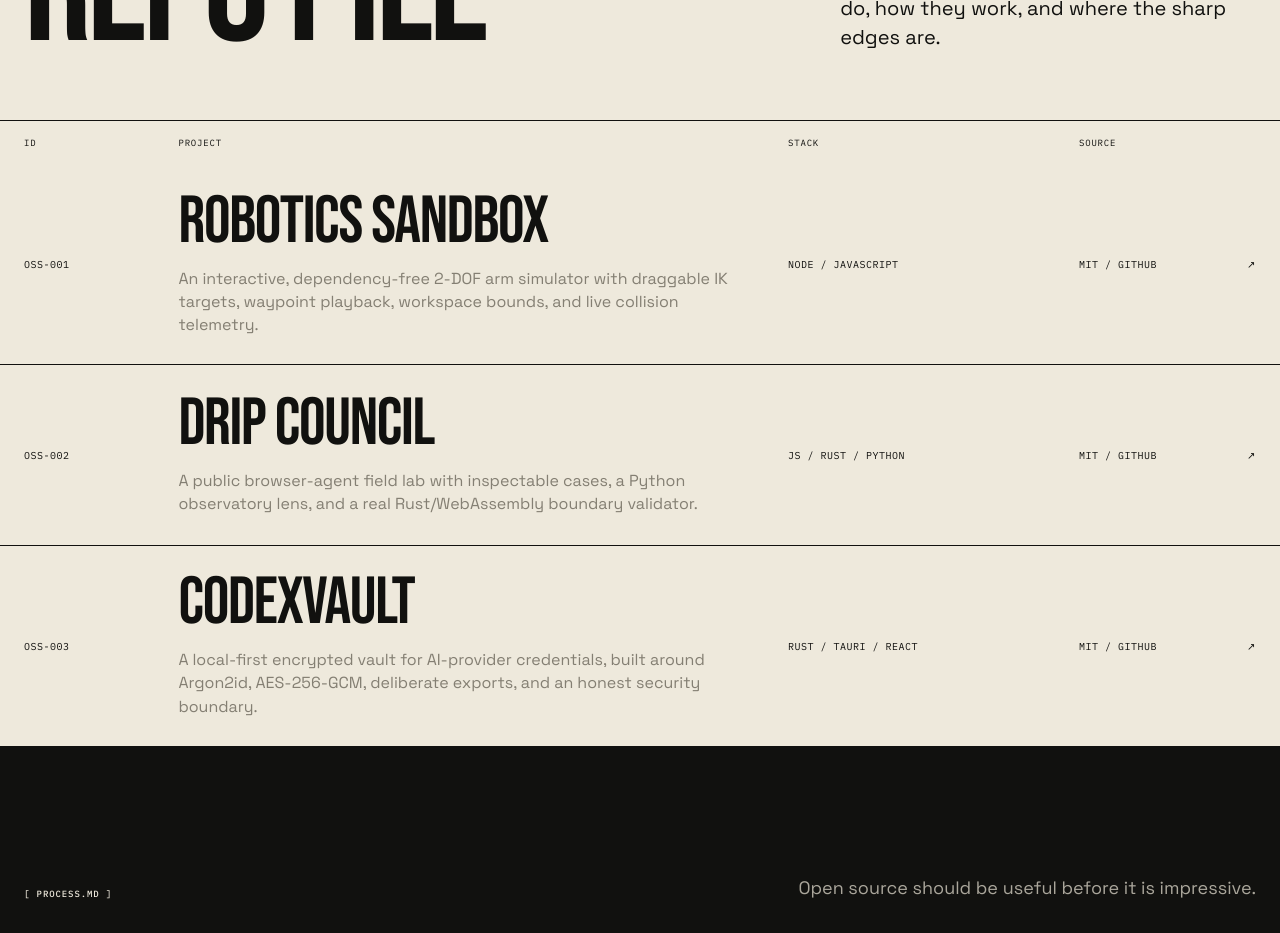
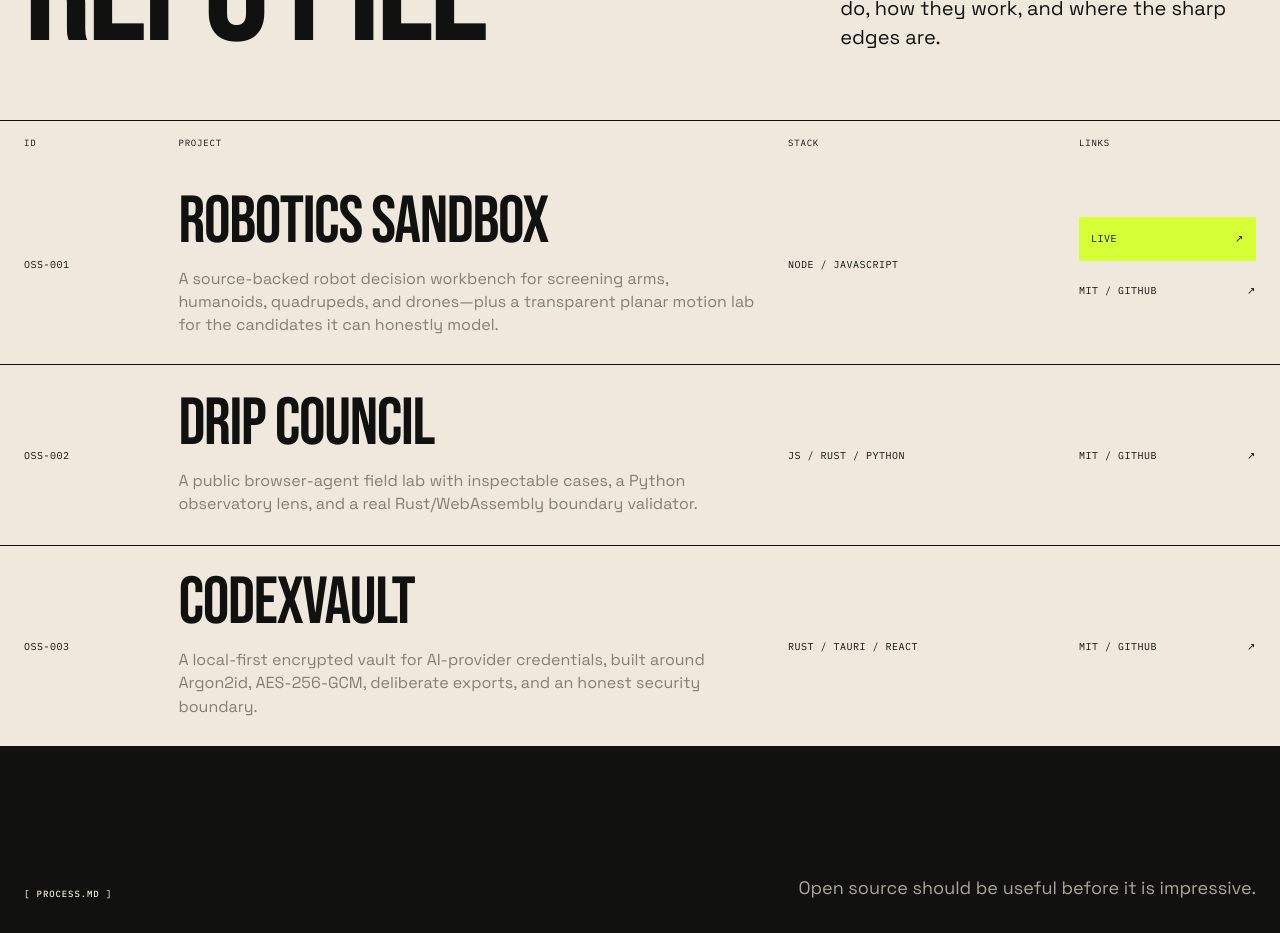
Before and after one commit to ChristFollower873461/basementboys-site, a Next.js app: page / in a window 1280 px wide. Shown: the part 1900-2833 px from the top of the page. Built offline with nearby package versions, Linux system fonts and the light colour scheme.

Commit message:
Link the live Robotics Sandbox

```diff
--- a/app/globals.css
+++ b/app/globals.css
@@ -403,7 +403,8 @@ a {
 
 .project-id,
 .project-type,
-.project-source {
+.project-source,
+.project-links {
   font-family: var(--font-mono), monospace;
   font-size: 10px;
   letter-spacing: 0.05em;
@@ -432,6 +433,11 @@ a {
   color: #aaa69b;
 }
 
+.project-links {
+  display: grid;
+  gap: 8px;
+}
+
 .project-source {
   display: inline-flex;
   align-items: center;
@@ -440,6 +446,17 @@ a {
   min-height: 44px;
   color: inherit;
   text-underline-offset: 5px;
+}
+
+.project-live {
+  padding: 10px 12px;
+  background: var(--signal);
+  color: var(--ink);
+  text-decoration: none;
+}
+
+.project-row:hover .project-live {
+  color: var(--ink);
 }
 
 .project-source:hover,
@@ -761,7 +778,7 @@ a:focus-visible {
     grid-row: 2;
   }
 
-  .project-source {
+  .project-links {
     justify-self: end;
   }
 
--- a/app/page.tsx
+++ b/app/page.tsx
@@ -4,15 +4,17 @@ const projects = [
     title: "Robotics Sandbox",
     type: "Node / JavaScript",
     status: "MIT",
-    href: "https://github.com/ChristFollower873461/robotics-sandbox-spec",
-    copy: "An interactive, dependency-free 2-DOF arm simulator with draggable IK targets, waypoint playback, workspace bounds, and live collision telemetry.",
+    sourceHref: "https://github.com/ChristFollower873461/robotics-sandbox-spec",
+    liveHref: "https://robotics.basementboys.org",
+    copy: "A source-backed robot decision workbench for screening arms, humanoids, quadrupeds, and drones—plus a transparent planar motion lab for the candidates it can honestly model.",
   },
   {
     id: "OSS-002",
     title: "Drip Council",
     type: "JS / Rust / Python",
     status: "MIT",
-    href: "https://github.com/ChristFollower873461/dripcouncil",
+    sourceHref: "https://github.com/ChristFollower873461/dripcouncil",
+    liveHref: null,
     copy: "A public browser-agent field lab with inspectable cases, a Python observatory lens, and a real Rust/WebAssembly boundary validator.",
   },
   {
@@ -20,7 +22,8 @@ const projects = [
     title: "CodexVault",
     type: "Rust / Tauri / React",
     status: "MIT",
-    href: "https://github.com/ChristFollower873461/codexvault",
+    sourceHref: "https://github.com/ChristFollower873461/codexvault",
+    liveHref: null,
     copy: "A local-first encrypted vault for AI-provider credentials, built around Argon2id, AES-256-GCM, deliberate exports, and an honest security boundary.",
   },
 ];
@@ -132,7 +135,7 @@ export default function Home() {
             <span>ID</span>
             <span>Project</span>
             <span>Stack</span>
-            <span>Source</span>
+            <span>Links</span>
           </div>
           {projects.map((project) => (
             <article className="project-row" key={project.id}>
@@ -143,15 +146,28 @@ export default function Home() {
                   <p>{project.copy}</p>
                 </div>
                 <span className="project-type">{project.type}</span>
+                <div className="project-links">
+                  {project.liveHref ? (
+                    <a
+                      className="project-source project-live"
+                      href={project.liveHref}
+                      target="_blank"
+                      rel="noreferrer"
+                      aria-label={`Open the live ${project.title}`}
+                    >
+                      Live <span aria-hidden="true">↗</span>
+                    </a>
+                  ) : null}
                   <a
                     className="project-source"
-                  href={project.href}
+                    href={project.sourceHref}
                     target="_blank"
                     rel="noreferrer"
                     aria-label={`View ${project.title} source on GitHub`}
                   >
                     {project.status} / GitHub <span aria-hidden="true">↗</span>
                   </a>
+                </div>
               </div>
             </article>
           ))}
```
Also changed, not shown: .openai/hosting.json (added), 1 other file (tests, documents, lock files or other folders). Lines whose indentation alone changed are shown as unchanged.
